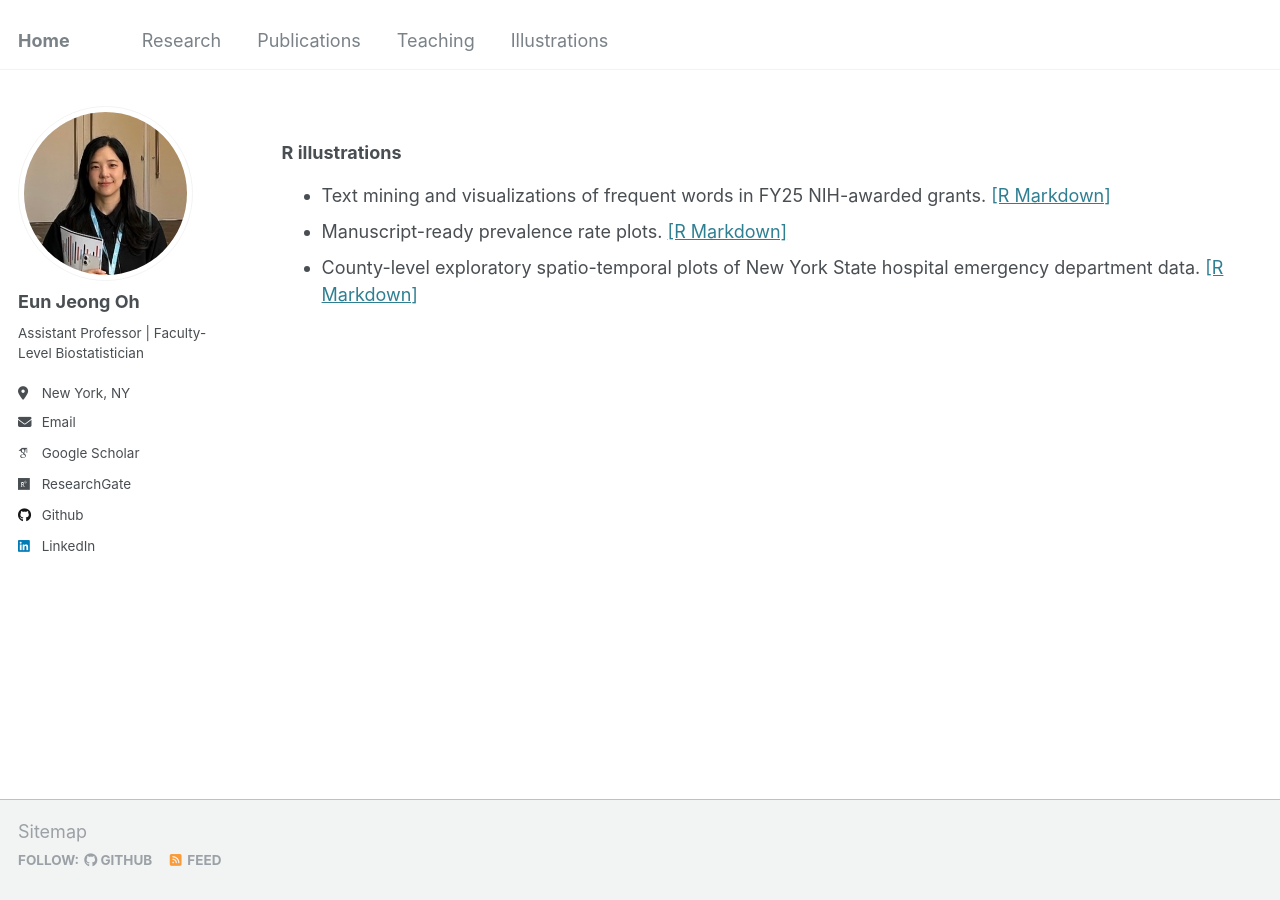
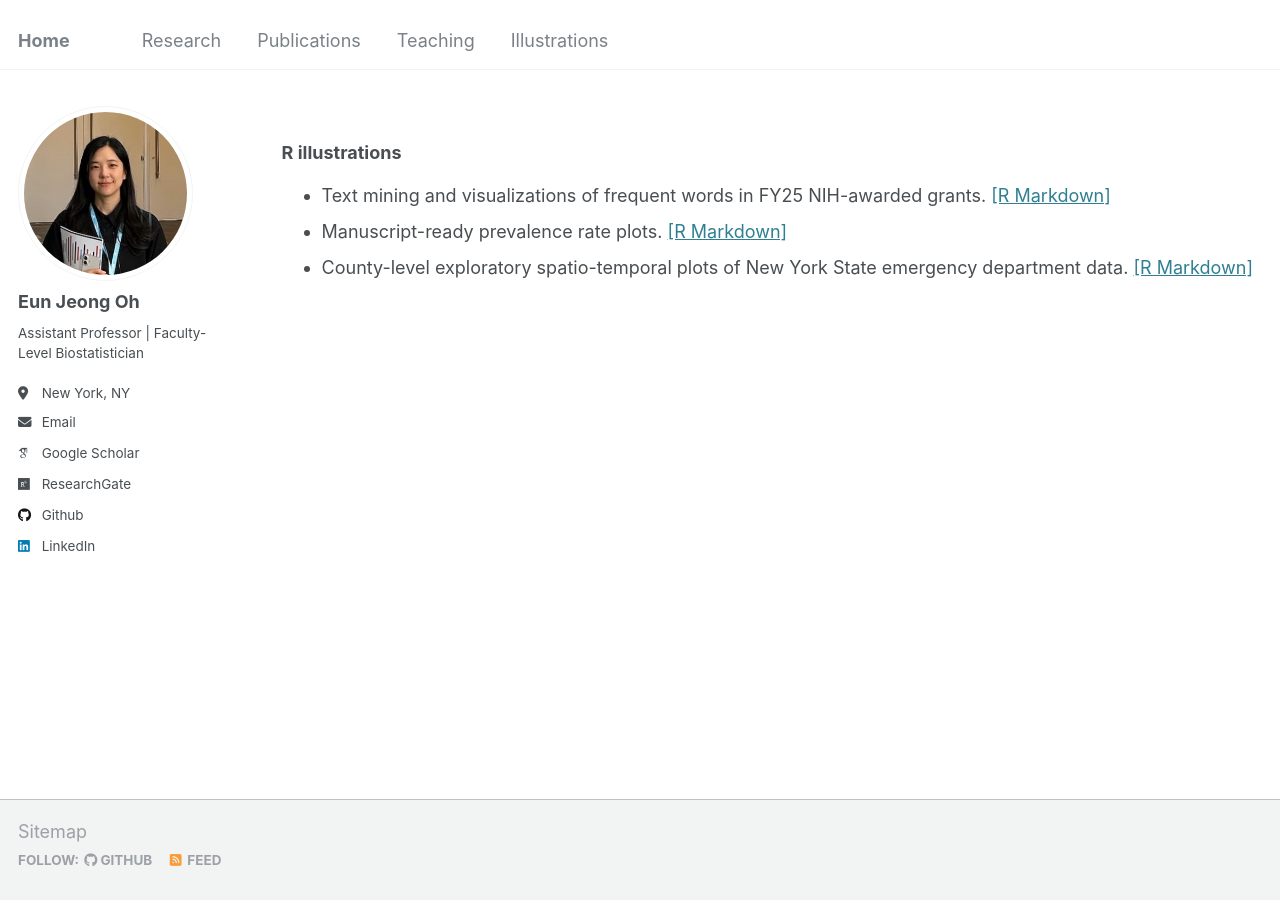
Before and after one commit to oheunj/oheunj.github.io, a Jekyll site: the page built from _pages/illustrations.md, in a window 1280 px wide. Built offline with Jekyll 4.4.1, drawn with Linux system fonts in a browser that asks for light colours; some web fonts are replaced.

Commit message:
Update illustrations.md

```diff
--- a/_pages/illustrations.md
+++ b/_pages/illustrations.md
@@ -14,4 +14,4 @@ redirect_from:
 
 * Text mining and visualizations of frequent words in FY25 NIH-awarded grants. [[R Markdown]](https://oheunj.github.io/illustrations/FY25_AwardedGrants_250401)
 * Manuscript-ready prevalence rate plots. [[R Markdown]](https://oheunj.github.io/illustrations/Prevalence_manual_250725)
-* County-level exploratory spatio-temporal plots of New York State hospital emergency department data. [[R Markdown]](https://oheunj.github.io/illustrations/NYS_ED_260309.html)
+* County-level exploratory spatio-temporal plots of New York State emergency department data. [[R Markdown]](https://oheunj.github.io/illustrations/NYS_ED_260309.html)
```
